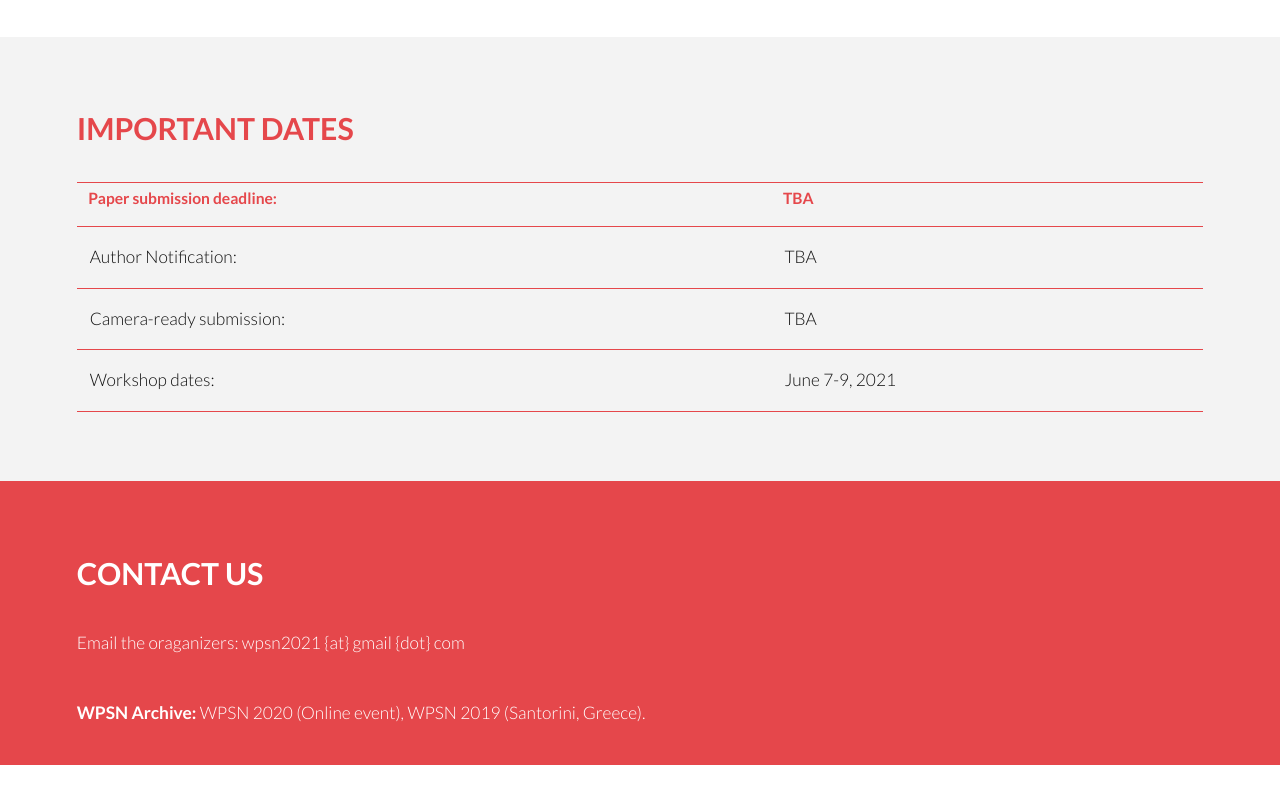
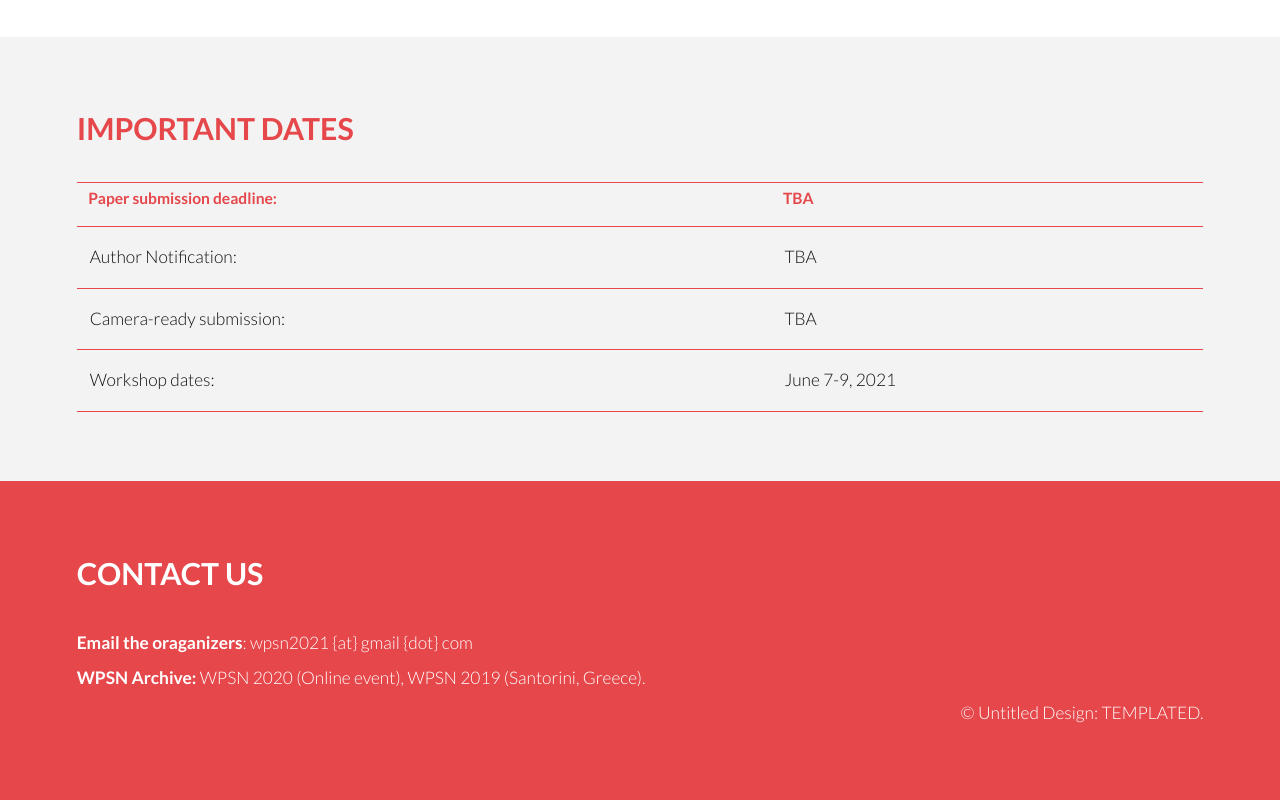
Before and after one commit to wpsn2021/wpsn2021.github.io, a plain HTML site: page index.html in a window 1280 px wide. Shown: the part 4282-5082 px from the top of the page. Before the commit the page ends 5047 px from the top, so only its background shows below. Drawn offline with Linux system fonts and the light colour scheme.

Commit message:
updated footer

```diff
--- a/index.html
+++ b/index.html
@@ -212,13 +212,13 @@
 					<header>
 						<h2>Contact Us</h2>
 					</header>
-					<a href="mailto:wpsn2021@gmail.com" target="_top">Email the oraganizers</a>: wpsn2021 {at} gmail {dot} com
-					<br><br>
+					<a href="mailto:wpsn2021@gmail.com" target="_top"><b>Email the oraganizers</b></a>: wpsn2021 {at} gmail {dot} com
+					<br>
 					<b>WPSN Archive:</b> <a href="https://ebulutvcu.github.io/WPSN-2020/" target="_blank">WPSN 2020 </a> (Online event), <a href="https://sites.google.com/view/wpsn2019/home?authuser=0" target="_blank">WPSN 2019</a> (Santorini, Greece).
 
-					<!-- <div class="copyright">
-						&copy; Untitled Design: <a href="https://templated.co/">TEMPLATED</a>. Images <a href="https://unsplash.com/">Unsplash</a>
-					</div> -->
+					<div class="copyright">
+						<p align="right">&copy; Untitled Design: <a href="https://templated.co/">TEMPLATED</a>.</p>
+					</div>
 				</div>
 			</section>
 
```
